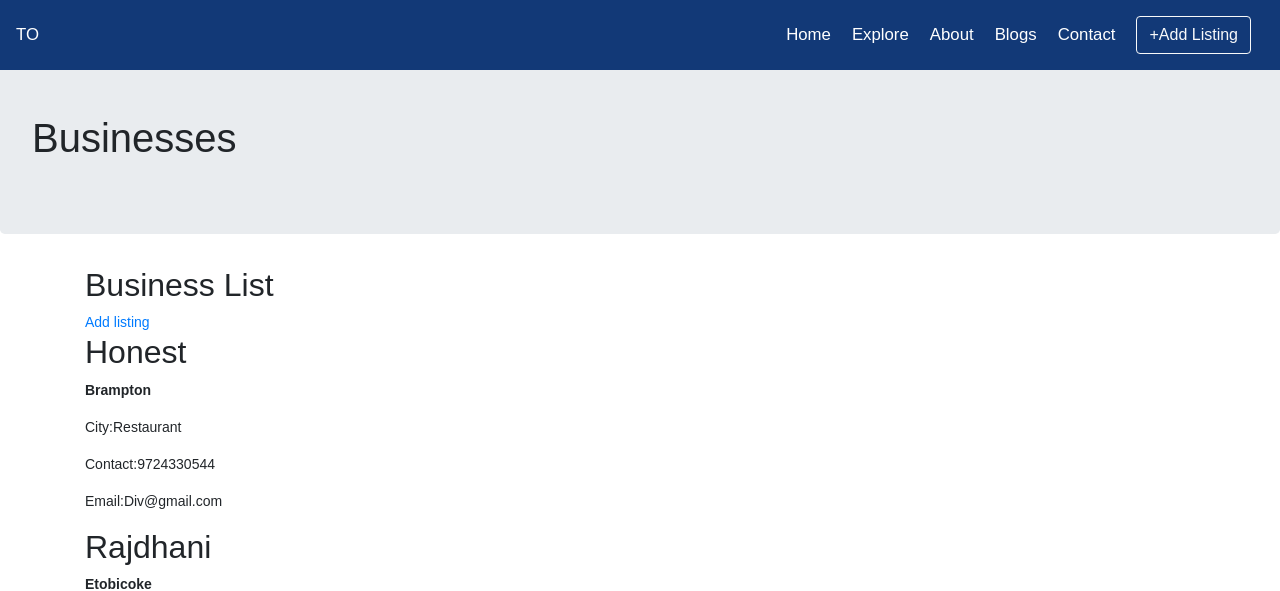
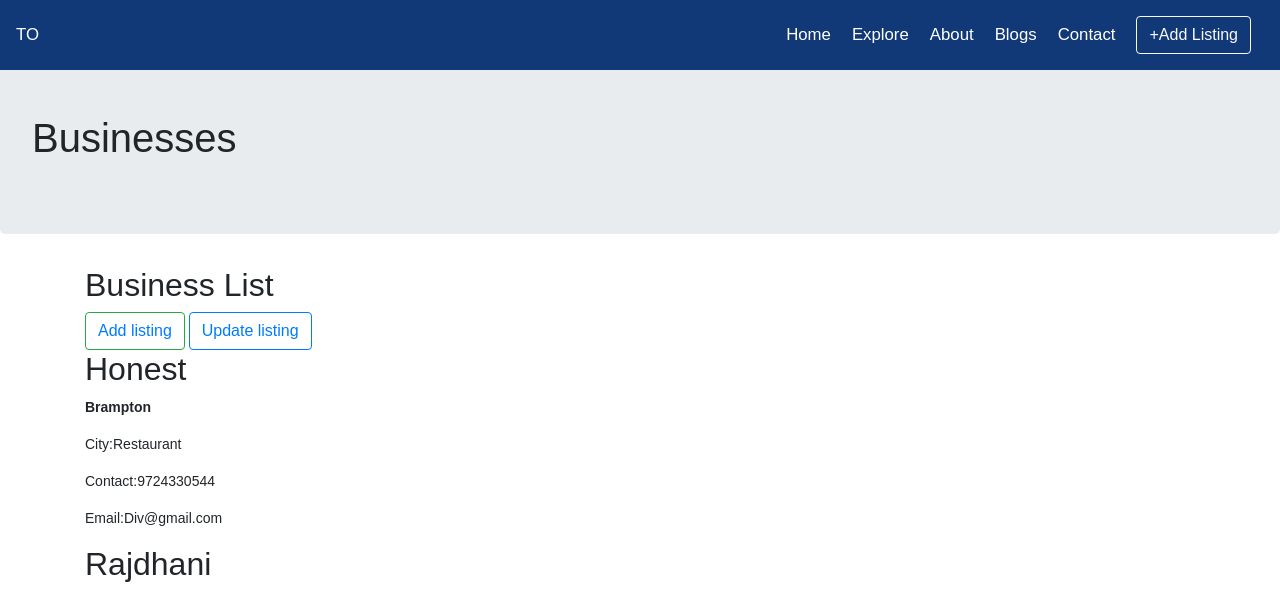
Before and after one commit to divinshah/PHPRestaurantListing, a PHP site: page /listingdisplay.php in a window 1280 px wide. Shown: the top 591 px of the page. Run offline with PHP 8.4, Linux system fonts and the light colour scheme; data comes from the database, SQL or seed files in the repository.

Commit message:
update btn on listing page

```diff
--- a/listing-divya/listingdisplay.php
+++ b/listing-divya/listingdisplay.php
@@ -77,7 +77,9 @@
 </div>
 <div class="container">
 <h2>Business List </h2>
-<a href="listingform.html">Add listing</a>
+<button type="button" class="btn btn-outline-success"><a href="listingform.html">Add listing</a></button>
+<button type="button" class="btn btn-outline-primary"><a href="updatelisting.php">Update listing</a></button>
+
 
 
 
```
